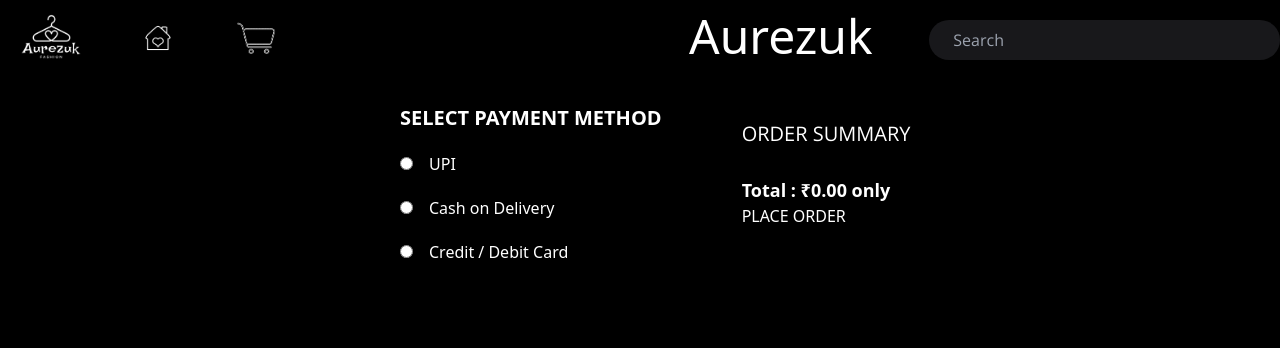
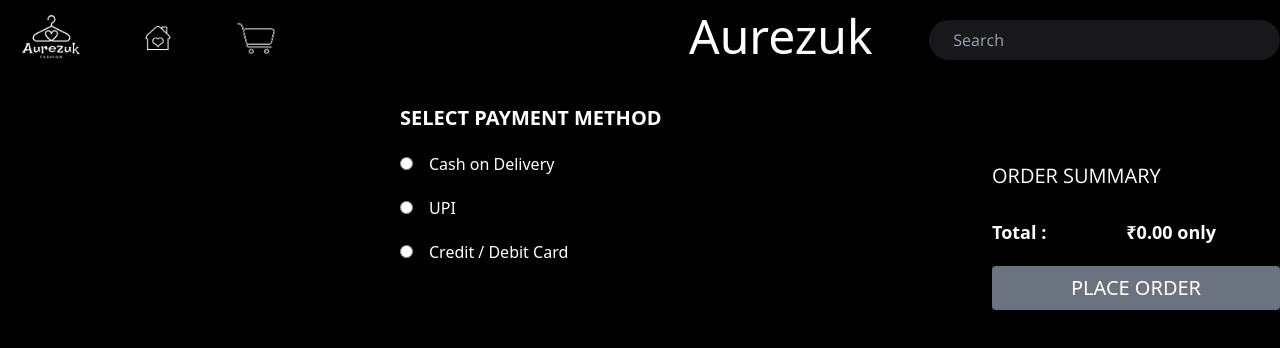
Before and after one commit to rashakp17/First-E-Commerce, a React (Vite) app: page /payment in a window 1280 px wide. Shown: the top 348 px of the page. Built offline with nearby package versions, Linux system fonts and the light colour scheme; a web font is replaced by a local one.

Commit message:
payment section

```diff
--- /dev/null
+++ b/src/Component/OrderConfirmation.jsx
@@ -0,0 +1,16 @@
+import React, { useState } from 'react';
+
+const OrderConfirmation = () => {
+  const [show ,setShow]= useState(false)
+  const handleShow = () => {
+    setShow(!show);
+  };
+  return (
+      <div>
+
+
+    </div>
+  );
+};
+
+export default OrderConfirmation;
--- a/src/Component/OrderSummary.jsx
+++ b/src/Component/OrderSummary.jsx
@@ -9,11 +9,15 @@
     <div className='mt-4 flex flex-col gap-3'>
       <h2 className='text-white font-opensans text-xl mb-4'>ORDER SUMMARY</h2>
               {cartItems.map((item,idx)=>
-              <div key={idx} className='flex justify-between '>
+              <div key={idx} className='flex flex-row  gap-20'>
                 <span className='text-white'>PRODUCT {idx + 1} x {item.quantity}</span>
                 <span className='text-white'>₹{item.price * item.quantity}</span>
               </div>)}
-              <h2 className='font-bold text-lg text-white'>Total : ₹{total.toFixed(2)} only</h2>
+              <div className='flex flex-row  gap-20'>
+                <h2 className='font-bold text-lg text-white'>Total :</h2>
+                <h2 className='font-bold text-lg text-white'> ₹{total.toFixed(2)} only</h2>
+              </div>
+
     </div>
   );
 };
--- a/src/pages/Checkout.jsx
+++ b/src/pages/Checkout.jsx
@@ -6,10 +6,12 @@
 
 const Checkout = () => {
   return (
+    <>
+    <h2 className='text-white font-opensans text-xl font-semibold ml-[400px] mt-6 mb-5'>ADD DELIVERY DETAILS</h2>
     <div className='flex flex-row gap-6'>
 
       <div className='ml-[400px] flex flex-col gap-5 w-[700px] '>
-        <h2 className='text-white font-opensans text-xl font-semibold  mt-6 '>ADD DELIVERY DETAILS</h2>
+
         <div className=' flex flex-row gap-2'>
           <img className='mt-1 h-[18px] w-[18px]' src={callimg}/><h3 className='text-white'>CONTACT DETAILS</h3>
         </div>
@@ -29,13 +31,13 @@
         <button className='mt-2 px-4 py-2 w-[610px] text-xl bg-gray-500 text-white rounded mb-20'> <Link to={`/payment`}>SAVE ADDRESS AND CONTINUE</Link> </button>
 
       </div>
-      <div className='mt-20'>
+      <div className='ml-0'>
         <OrderSummary />
 
       </div>
 
     </div>
-
+   </>
   );
 };
 
--- a/src/pages/Payment.jsx
+++ b/src/pages/Payment.jsx
@@ -1,19 +1,38 @@
 import React, { useState } from 'react';
 import OrderSummary from '../Component/OrderSummary';
+
 
 const Payment = () => {
   const [selectedPaymentMethod, setSelectedPaymentMethod] = useState('');
   const handlePaymentMethodChange = (e)=> {
     setSelectedPaymentMethod(e.target.value);
   };
-  const handleSubmit = ()=>{
-    alert(`You have selevted ${selectedPaymentMethod} as your payment method`)
-  }
+
+  const [show ,setShow]= useState(false)
+    const handleShow = () => {
+      setShow(true);
+      setTimeout(()=>{
+        setShow(false);
+      }, 1000)
+    };
+
   return (
-    <div className='ml-[400px] flex flex-row gap-20 w-[800px]'>
+    <div className='ml-[400px] flex flex-row '>
 
-      <div className='flex flex-col gap-5 '>
+      <div className='flex flex-col gap-5 w-[700px] '>
         <h2 className='text-white text-xl font-semibold mt-6'>SELECT PAYMENT METHOD</h2>
+          <label>
+            <input
+            type='radio'
+            name='paymentMethod'
+            value='Cash on Delivery'
+            checked={selectedPaymentMethod === 'Cash on Delivery'}
+            onChange={handlePaymentMethodChange}
+            className='text-white mr-4'
+
+            />
+            <span className='text-white'>Cash on Delivery</span>
+          </label>
           <label>
           <input
           type='radio'
@@ -25,17 +44,14 @@
           />
           <span className='text-white'>UPI</span>
         </label>
-        <label>
+        {selectedPaymentMethod === 'UPI' && (
           <input
-          type='radio'
-          name='paymentMethod'
-          value='Cash on Delivery'
-          checked={selectedPaymentMethod === 'Cash on Delivery'}
-          onChange={handlePaymentMethodChange}
-          className='text-white mr-4'
+          type='text'
+          placeholder='Enter UPI ID'
+          className='h-10 w-[300px] px-2 border-b text-sm border-gray-500 bg-transparent text-white font-poppins'
           />
-          <span className='text-white'>Cash on Delivery</span>
-        </label>
+        )}
+
         <label>
           <input
           type='radio'
@@ -47,15 +63,44 @@
           />
           <span className='text-white'>Credit / Debit Card</span>
         </label>
+        {selectedPaymentMethod === 'Card Payment' && (
+          <div className='flex flex-col gap-2'>
+            <input
+            type='text'
+            placeholder='Card Number'
+            className='h-10 w-[300px] px-2 border-b text-sm border-gray-500 bg-transparent text-white font-poppins'
+            />
+            <input
+            type='text'
+            placeholder='Expiry Date (MM/YY)'
+            className='h-10 w-[300px] px-2 border-b text-sm border-gray-500 bg-transparent text-white font-poppins'
+            />
+            <input
+            type='text'
+            placeholder='CVV'
+            className='h-10 w-[300px] px-2 border-b text-sm border-gray-500 bg-transparent text-white font-poppins'
+            />
+          </div>
+        )}
       </div>
-      <div className='mt-6'>
+      <div className='mt-[66px] ml-7 flex flex-col gap-5'>
         <OrderSummary/>
         <button
-        onClick={handleSubmit}
-        className='text-white '
+        onClick={handleShow}
+        className='px-4 py-2 w-72 text-xl bg-gray-500 text-white text- rounded'
         >
          PLACE ORDER
         </button>
+        {show &&(
+        <div class="fixed inset-0 bg-black bg-opacity-40 flex items-center justify-center z-50">
+
+          <div class="bg-white w-64 h-64 rounded-xl shadow-lg flex flex-col items-center justify-center text-center p-4">
+          <div class="text-green-500 text-5xl mb-4">✔️</div>
+          <h2 class="text-xl font-semibold mb-2">Order Confirmed</h2>
+          <p class="text-sm text-gray-600">Thank you for your purchase!</p>
+        </div>
+      </div>
+      )}
       </div>
 
 
```
Also changed, not shown: src/pages/Cart.jsx (line endings or trailing spaces).
